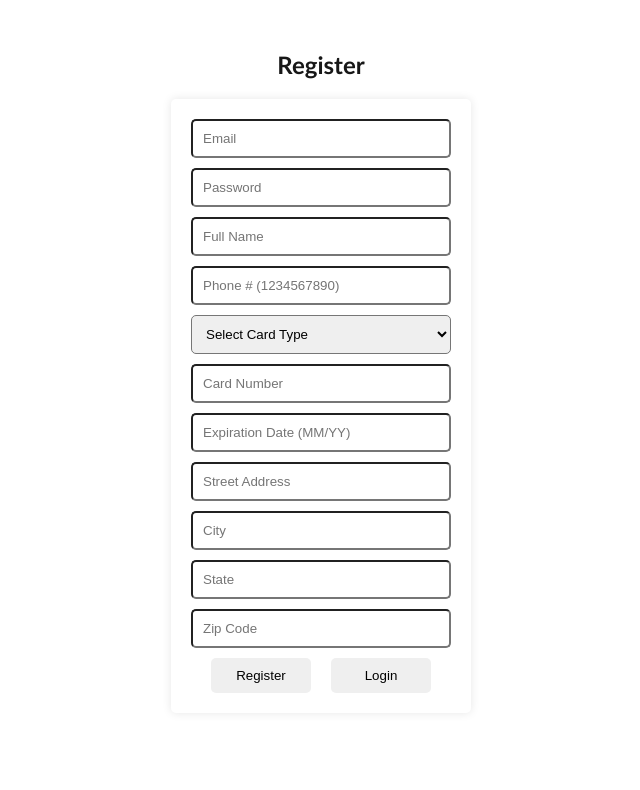
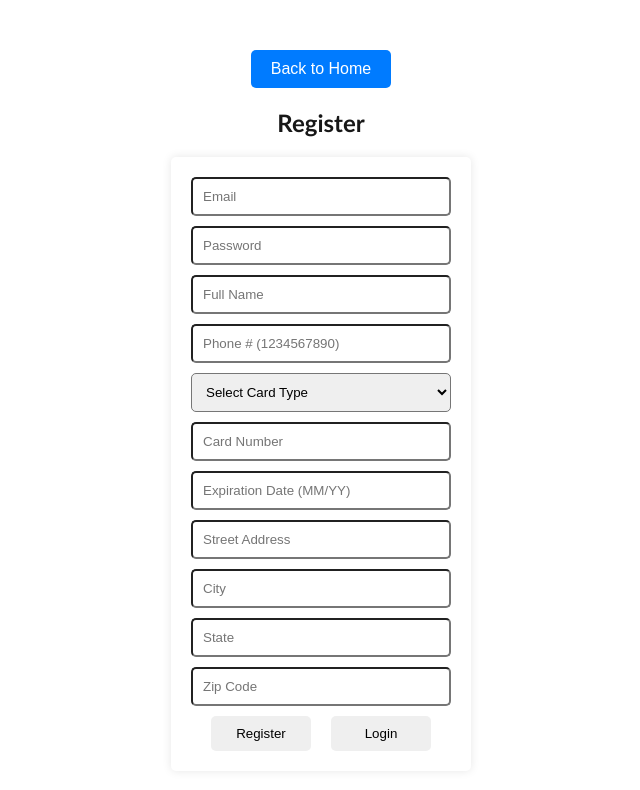
Before and after one commit to ZephyrIO/Cinema-EBooking-System, a Next.js app: page /register in a window 1280 px wide. Shown: the top 790 px of the page, without its empty margins (319-959 px from the left). Built offline with nearby package versions, Linux system fonts and the light colour scheme.

Commit message:
register page

```diff
--- a/src/app/components/Register.css
+++ b/src/app/components/Register.css
@@ -47,7 +47,16 @@ div.register {
     /* adjust as needed */
   }
 
-
+  .back-to-home {
+    background-color: #007bff;
+    color: #fff;
+    border: none;
+    padding: 10px 20px;
+    border-radius: 5px;
+    font-size: 16px;
+    cursor: pointer;
+    margin-bottom: 20px;
+  }
 
 
 
--- a/src/app/components/Register.js
+++ b/src/app/components/Register.js
@@ -29,16 +29,29 @@ export default function Register() {
     e.preventDefault();
     try {
       const response = await axios.post('http://localhost:3001/api/register', formData);
+
+      // If registration is successful, alert the message and redirect
       alert(response.data.message);
       window.location.href = '/register-confirm';
     } catch (error) {
       console.error('Error registering:', error);
-      alert('Failed to register.');
+
+      // Show the exact error message from the backend
+      if (error.response && error.response.data) {
+        alert(`Registration failed: ${error.response.data.message}`);
+      } else {
+        alert('Registration failed. Please try again.');
+      }
     }
+  };
+
+  const handleGoHome = () => {
+    window.location.href = '/'; // Navigate to home page
   };
 
   return (
     <div className="register">
+      <button onClick={handleGoHome} className="back-to-home">Back to Home</button> {/* Back to Home Button */}
       <h2 className="register-title">Register</h2>
       <form onSubmit={handleSubmit}>
         <input type="email" name="email" placeholder="Email" required value={formData.email} onChange={handleInputChange} />
```
Also changed, not shown: src/app/components/RegisterConfirm.js (+18 -8 lines), src/backend/routes/register.js (+6 -8 lines), src/app/register-confirm/page.js (renamed from src/app/confirm/page.js).
